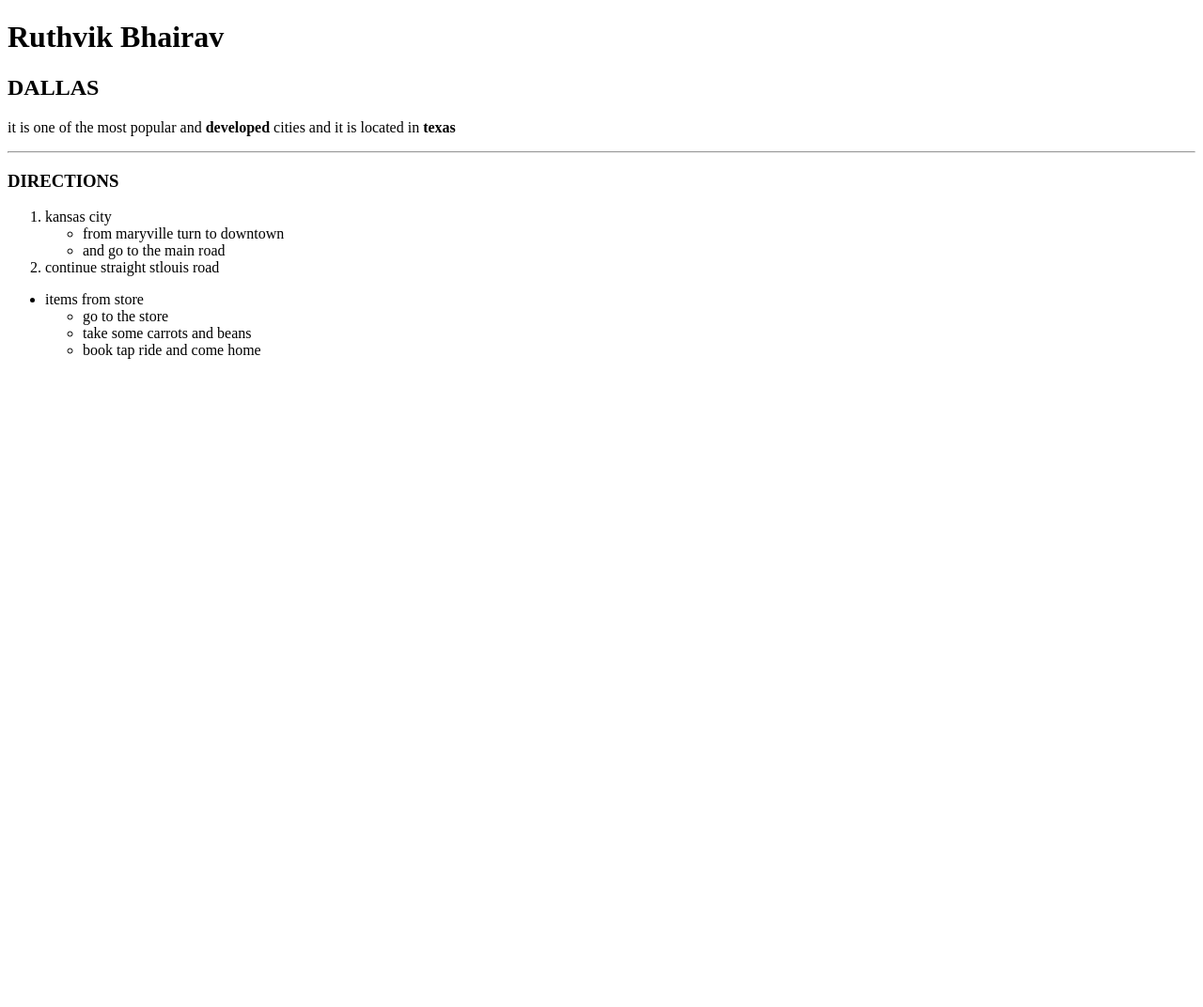
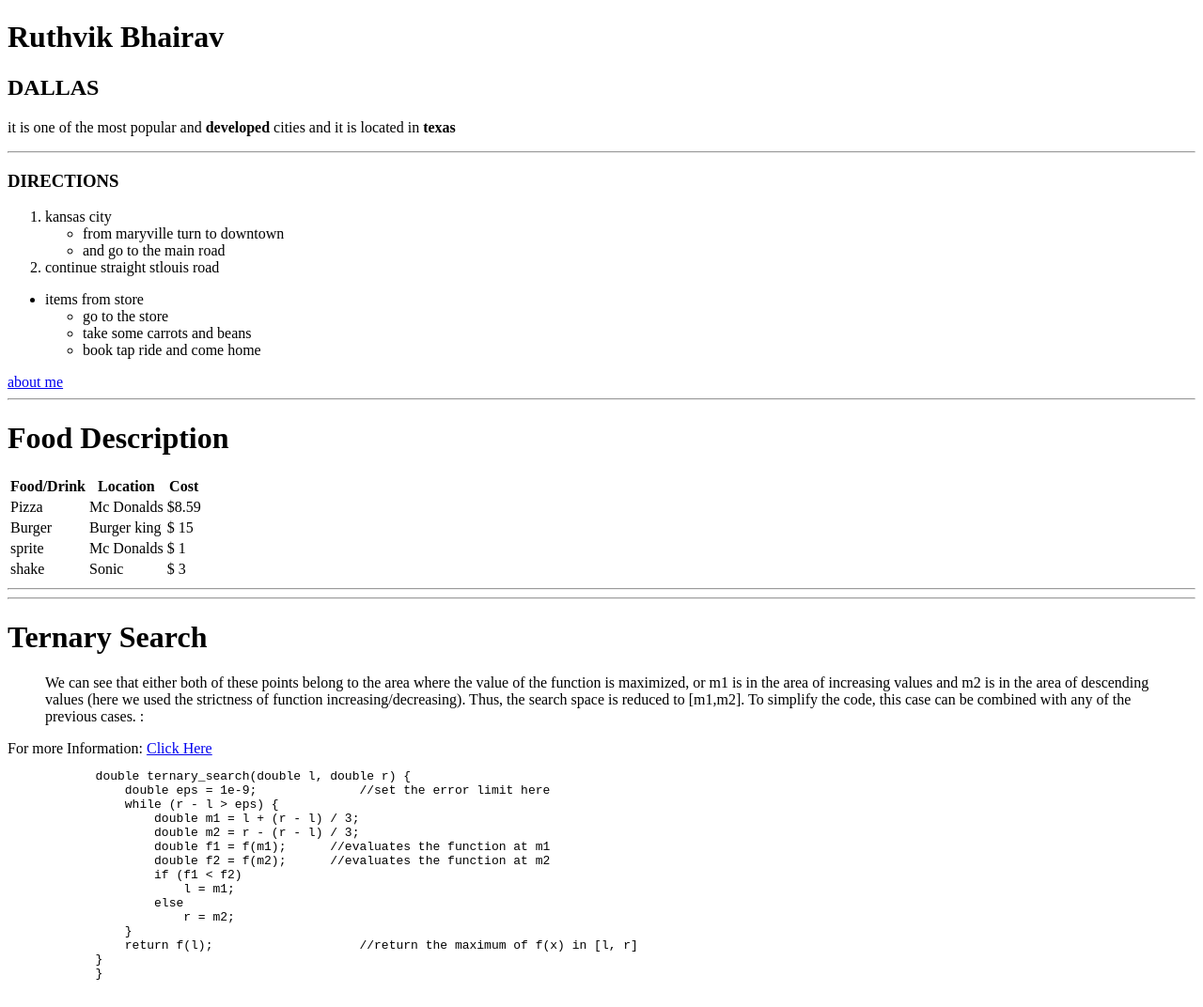
Before and after one commit to 44-563-WebApps-F21/webapps-f21-assignment-3-ruthvikbhairav, a plain HTML site: page index.html in a window 1280 px wide. Shown: the whole page at 94% size. Before the commit the page ends 800 px from the top, so only its background shows below. Drawn offline with Linux system fonts and the light colour scheme.

```diff
--- a/index.html
+++ b/index.html
@@ -29,6 +29,68 @@
                <li>book tap ride and come home</li>
 
            </ul>
-           <imgsrc= "Batman_Infobox.jpg"   height=”200” width=“100”alt=“a picture of a ball” ></imgsrc>
+  </ul>
+  <a href="aboutme.html">about me</a>
+  <hr>
+  <h1>Food Description</h1>
+    <table>
+
+        <tr>
+            <th>Food/Drink</th>
+            <th>Location</th>
+            <th>Cost</th>
+        </tr>
+        <tr>
+          <td>Pizza</td>
+          <td>Mc Donalds</td>
+          <td> $8.59 </td>
+        </tr>
+        <tr>
+          <td>Burger</td>
+          <td>Burger king</td>
+          <td> $ 15 </td>
+        </tr>
+        <tr>
+            <td>sprite</td>
+            <td>Mc Donalds</td>
+            <td> $ 1 </td>
+          </tr>
+          <tr>
+            <td>shake</td>
+            <td>Sonic</td>
+            <td> $ 3 </td>
+          </tr>
+
+         </table>
+      <hr>
+
+      <hr>
+      <h1>
+        Ternary Search
+         </h1>
+      <blockquote cite="https://cp-algorithms.com/num_methods/ternary_search.html">We can see that either both of these points belong to the area where the value of the function is maximized, or m1 is in the area of increasing values and m2 is in the area of descending values (here we used the strictness of function increasing/decreasing). Thus, the search space is reduced to [m1,m2]. To simplify the code, this case can be combined with any of the previous cases.
+
+    :</blockquote>
+        For more Information: <a href="https://en.wikipedia.org/wiki/Ternary_search">Click Here</a>
+        <pre>
+            double ternary_search(double l, double r) {
+                double eps = 1e-9;              //set the error limit here
+                while (r - l > eps) {
+                    double m1 = l + (r - l) / 3;
+                    double m2 = r - (r - l) / 3;
+                    double f1 = f(m1);      //evaluates the function at m1
+                    double f2 = f(m2);      //evaluates the function at m2
+                    if (f1 < f2)
+                        l = m1;
+                    else
+                        r = m2;
+                }
+                return f(l);                    //return the maximum of f(x) in [l, r]
+            }
+            }
+        </pre>
+
+
+
 </body>
 </html>
```
Also changed, not shown: aboutme.html (+5 -2 lines), Batman_Infobox.jpg (deleted), superhero.jpg (added), ymir.jpg (added).
